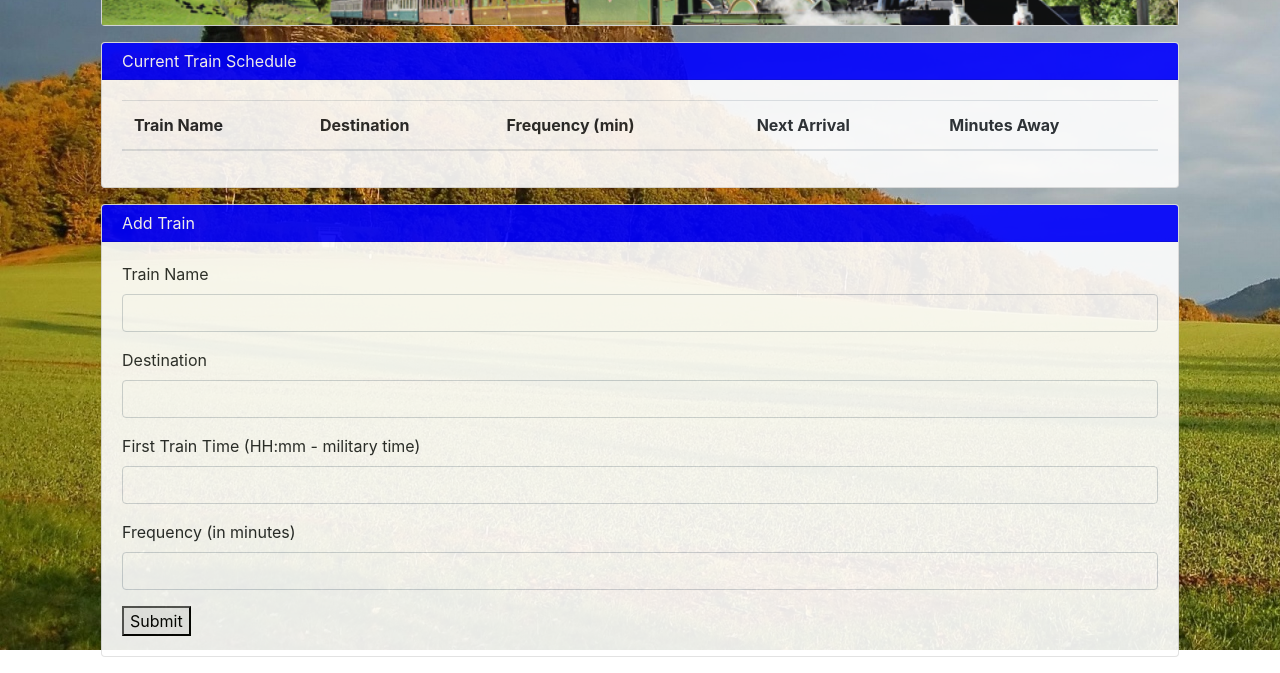
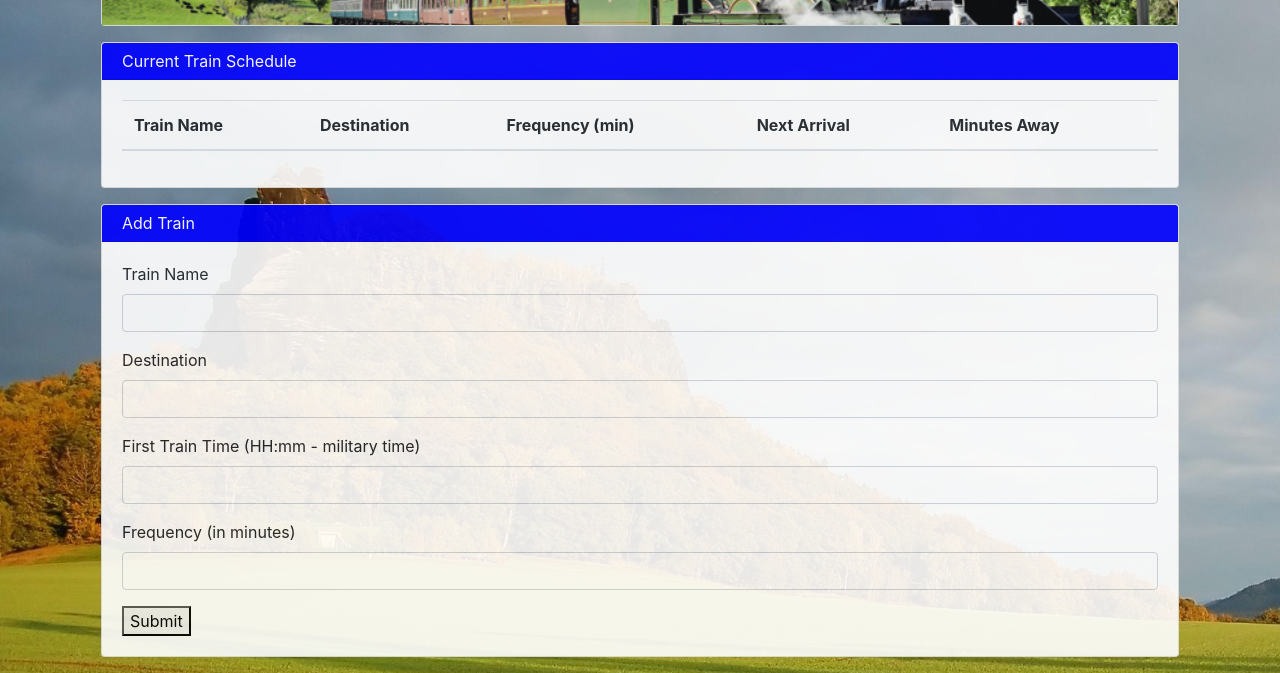
Before and after one commit to JCartwright44/Train-Scheduler, a plain HTML site: page index.html in a window 1280 px wide. Shown: the part 130-803 px from the top of the page. Drawn offline with nearby package versions, Linux system fonts and the light colour scheme; no server answers.

Commit message:
css tweaks

```diff
--- a/assets/css/style.css
+++ b/assets/css/style.css
@@ -43,5 +43,4 @@ body {
     background-image: url(../images/background.jpg);
     background-repeat: no-repeat;
     background-attachment: fixed;
-    background-position-y: -300px;
 }
```
Also changed, not shown: assets/javascript/app.js (+5 -5 lines).
